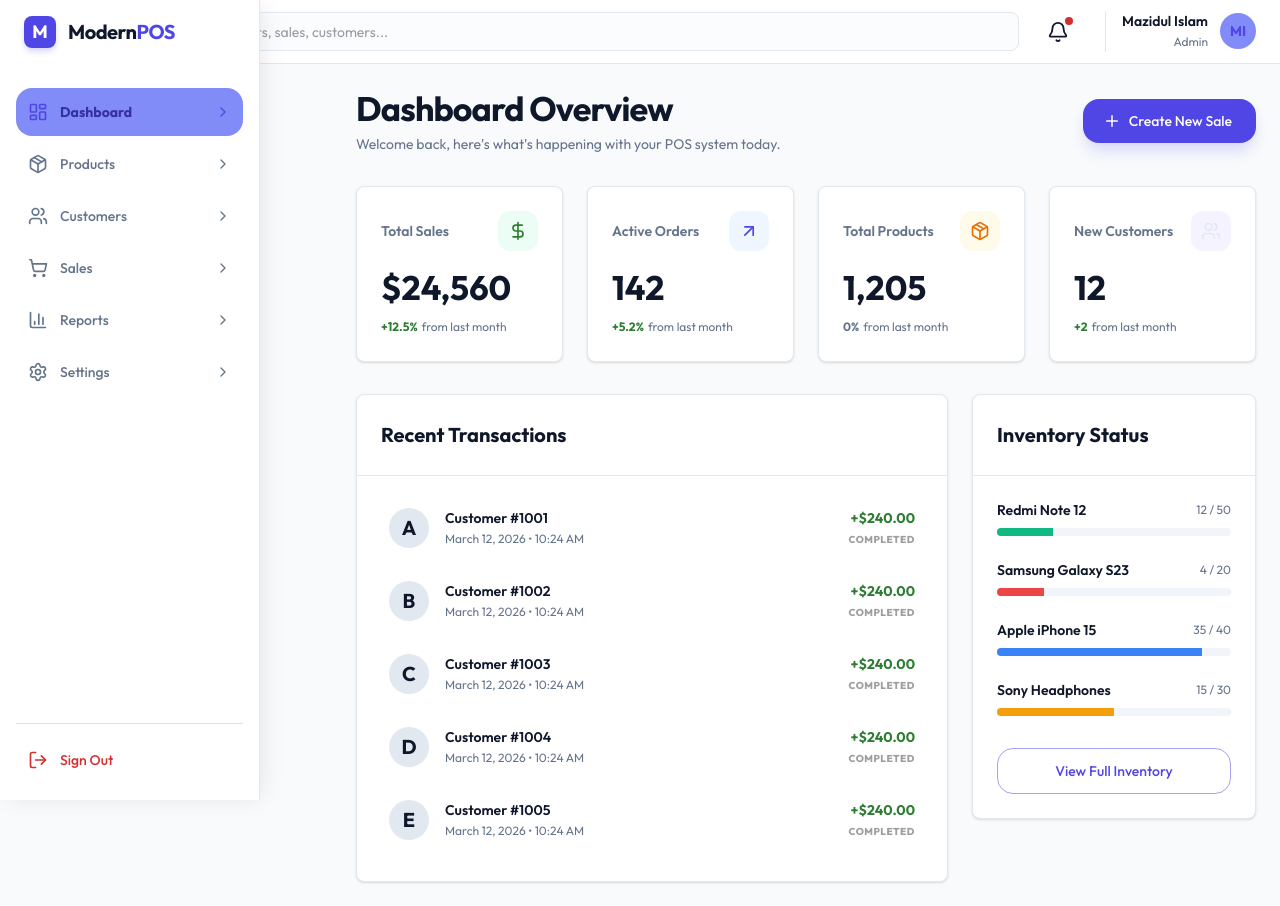
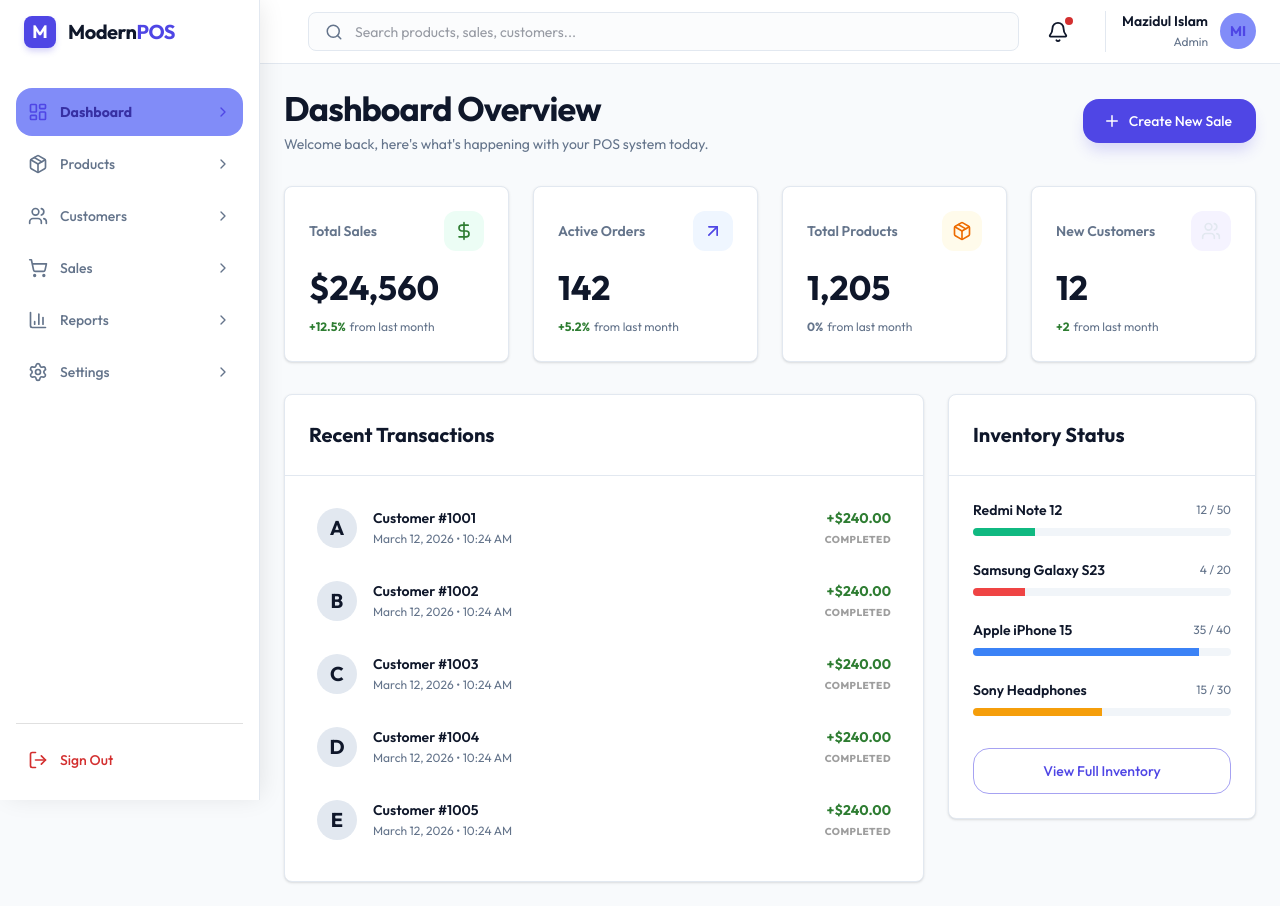
Before and after one commit to MazidulIslam/pos, a Next.js app in the folder frontend/: page / in a window 1280 px wide. Built offline with nearby package versions, Linux system fonts and the light colour scheme; sample sign-in values are in the browser's storage; what @mui/material-nextjs would draw is missing.

Commit message:
feat: Dynamically adjust sidebar and header widths based on expansion state with improved transitions.

```diff
--- a/frontend/src/components/layouts/Header.jsx
+++ b/frontend/src/components/layouts/Header.jsx
@@ -67,8 +67,8 @@ const COLLAPSED_WIDTH = 72;
 const EXPANDED_WIDTH = 260;
 
 export const Header = () => {
-  const { setIsMobileOpen } = useSidebar();
-  const sidebarWidth = COLLAPSED_WIDTH;
+  const { isExpanded, setIsMobileOpen } = useSidebar();
+  const sidebarWidth = isExpanded ? EXPANDED_WIDTH : COLLAPSED_WIDTH;
 
   const [anchorEl, setAnchorEl] = useState(null);
   const router = useRouter();
@@ -101,7 +101,8 @@ export const Header = () => {
         height: "var(--header-height)",
         justifyContent: "center",
         zIndex: 1100, // Ensure header sits slightly below sidebar flyout
-        transition: "width 0.3s ease, margin-left 0.3s ease",
+        transition:
+          "width 0.3s cubic-bezier(0.4, 0, 0.2, 1), margin-left 0.3s cubic-bezier(0.4, 0, 0.2, 1)",
       }}
     >
       <Toolbar>
--- a/frontend/src/components/layouts/MainContent.jsx
+++ b/frontend/src/components/layouts/MainContent.jsx
@@ -16,8 +16,6 @@ export const MainContent = ({ children }) => {
         flex: 1,
         p: 3,
         mt: "var(--header-height)",
-        ml: { xs: 0, lg: isExpanded ? `${EXPANDED_WIDTH}px` : `${COLLAPSED_WIDTH}px` },
-        transition: "margin-left 0.3s cubic-bezier(0.4, 0, 0.2, 1)",
         overflowX: "hidden",
         minHeight: `calc(100vh - var(--header-height))`,
       }}
--- a/frontend/src/components/layouts/Sidebar.jsx
+++ b/frontend/src/components/layouts/Sidebar.jsx
@@ -480,7 +480,8 @@ export const Sidebar = () => {
     <Box
       component="nav"
       sx={{
-        width: { lg: COLLAPSED_WIDTH },
+        width: { lg: isExpanded ? EXPANDED_WIDTH : COLLAPSED_WIDTH },
+        transition: "width 0.3s cubic-bezier(0.4, 0, 0.2, 1)",
         flexShrink: { lg: 0 },
       }}
     >
```
